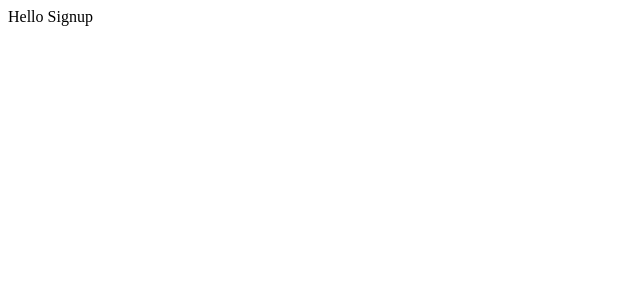
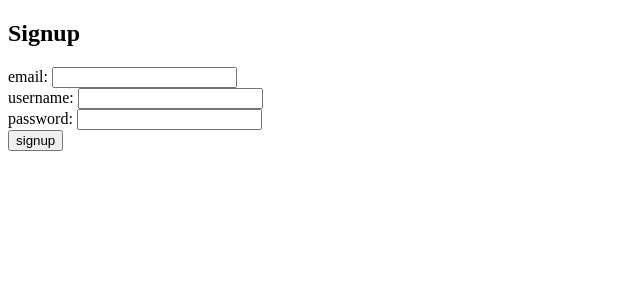
Before and after one commit to DigitalBubblegum/login-page, a React (Vite) app: page /signup in a window 1280 px wide. Shown: the top 300 px of the page, without its empty margins (0-640 px from the left). Built offline with nearby package versions, Linux system fonts and the light colour scheme.

Commit message:
-added skeleton signup page

```diff
--- a/src/components/Signup.jsx
+++ b/src/components/Signup.jsx
@@ -1,8 +1,20 @@
 const Signup = () =>{
     return(
-        <>
-        Hello Signup
-        </>
+        <div>
+            <h2>Signup</h2>
+            <form>
+                <div>
+                    email: <input />
+                </div>
+                <div>
+                    username: <input />
+                </div>
+                <div>
+                    password: <input />
+                </div>
+                <button type="submit">signup</button>
+            </form>
+        </div>
     )
 }
 export default Signup
```
